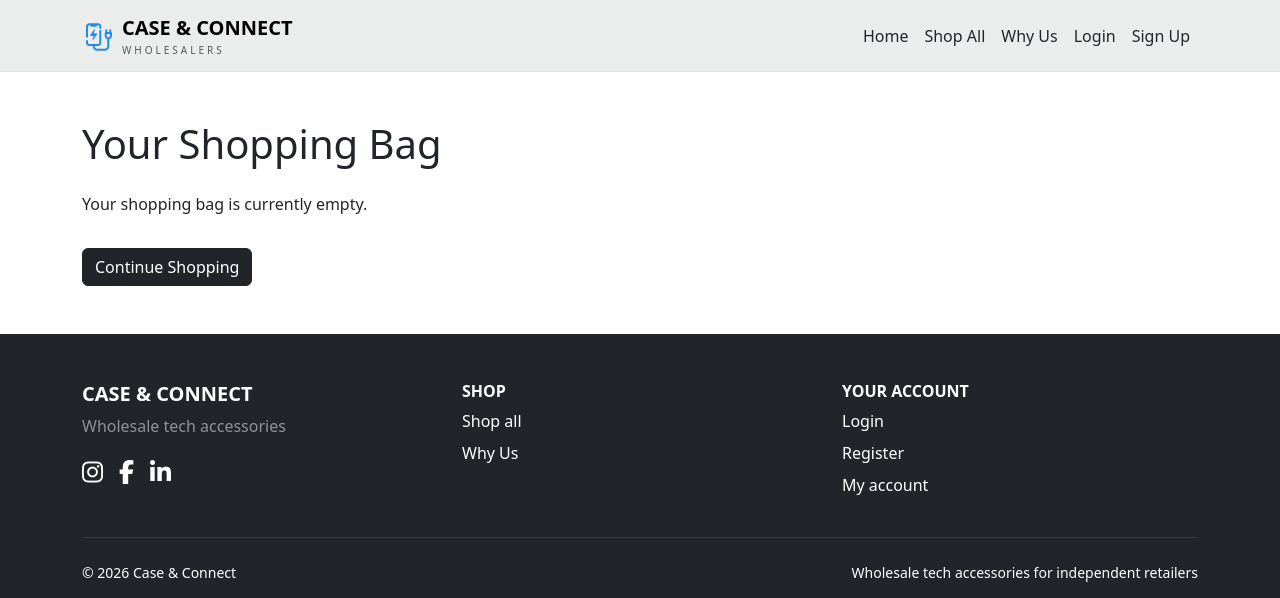
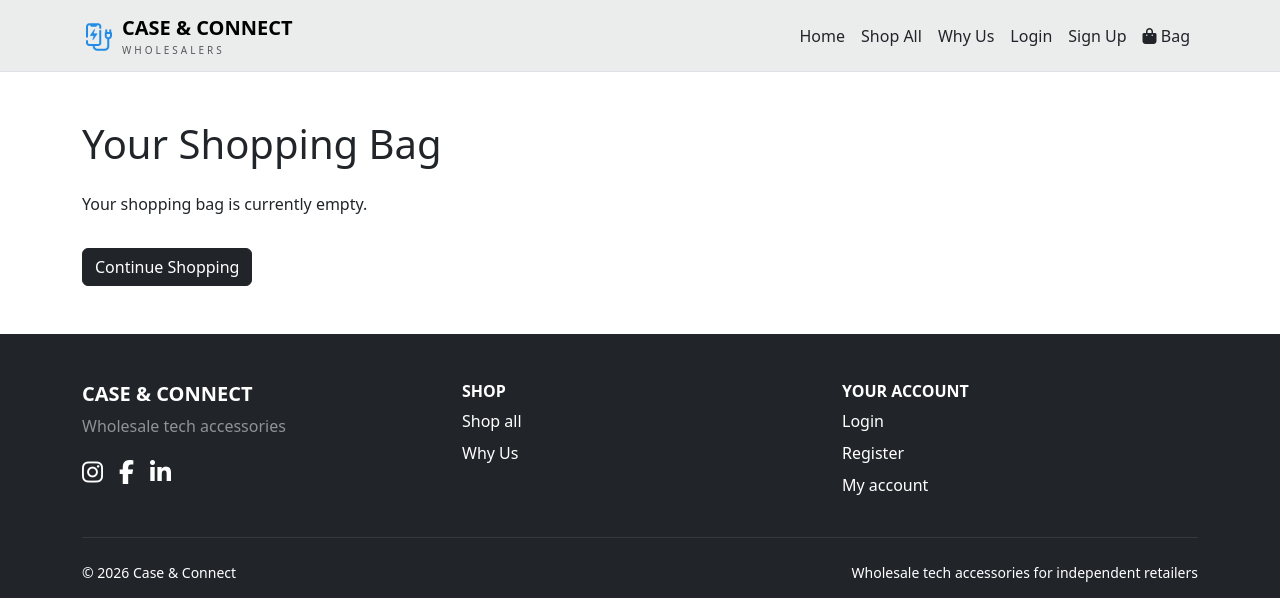
Before and after one commit to tadavis25/case-and-connect-wholesalers, a Django app: page /bag/ in a window 1280 px wide. Shown: the top 598 px of the page. Run offline with Django 5.2, Linux system fonts and the light colour scheme.

Commit message:
Add shopping bag link to navbar

```diff
--- a/templates/base.html
+++ b/templates/base.html
@@ -82,6 +82,11 @@
                         </a>
                     </li>
                     {% endif %}
+                    <li class="nav-item">
+                        <a class="nav-link" href="/bag/">
+                            <i class="fas fa-shopping-bag"></i> Bag
+                        </a>
+                    </li>
                 </ul>
             </div>
         </div>
```
